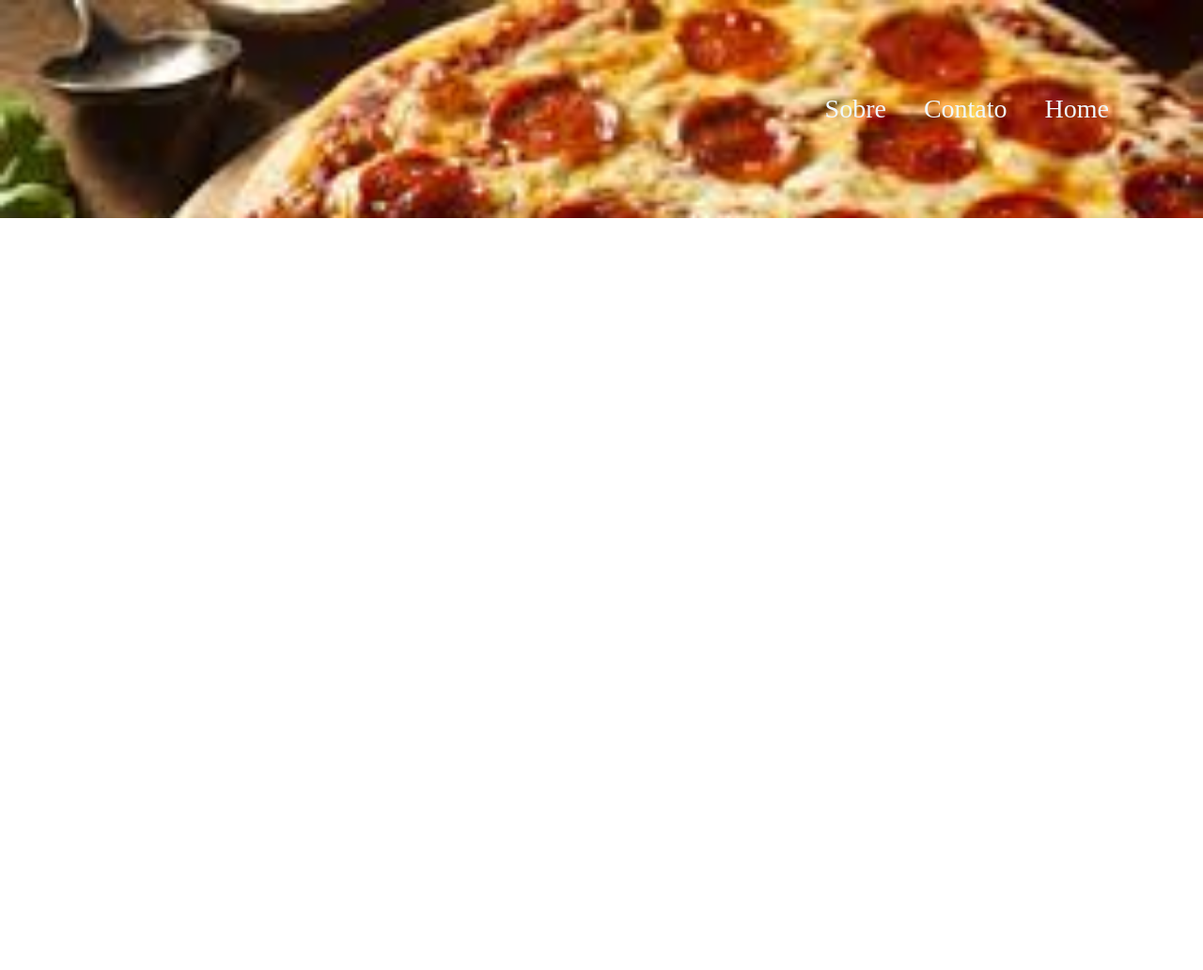
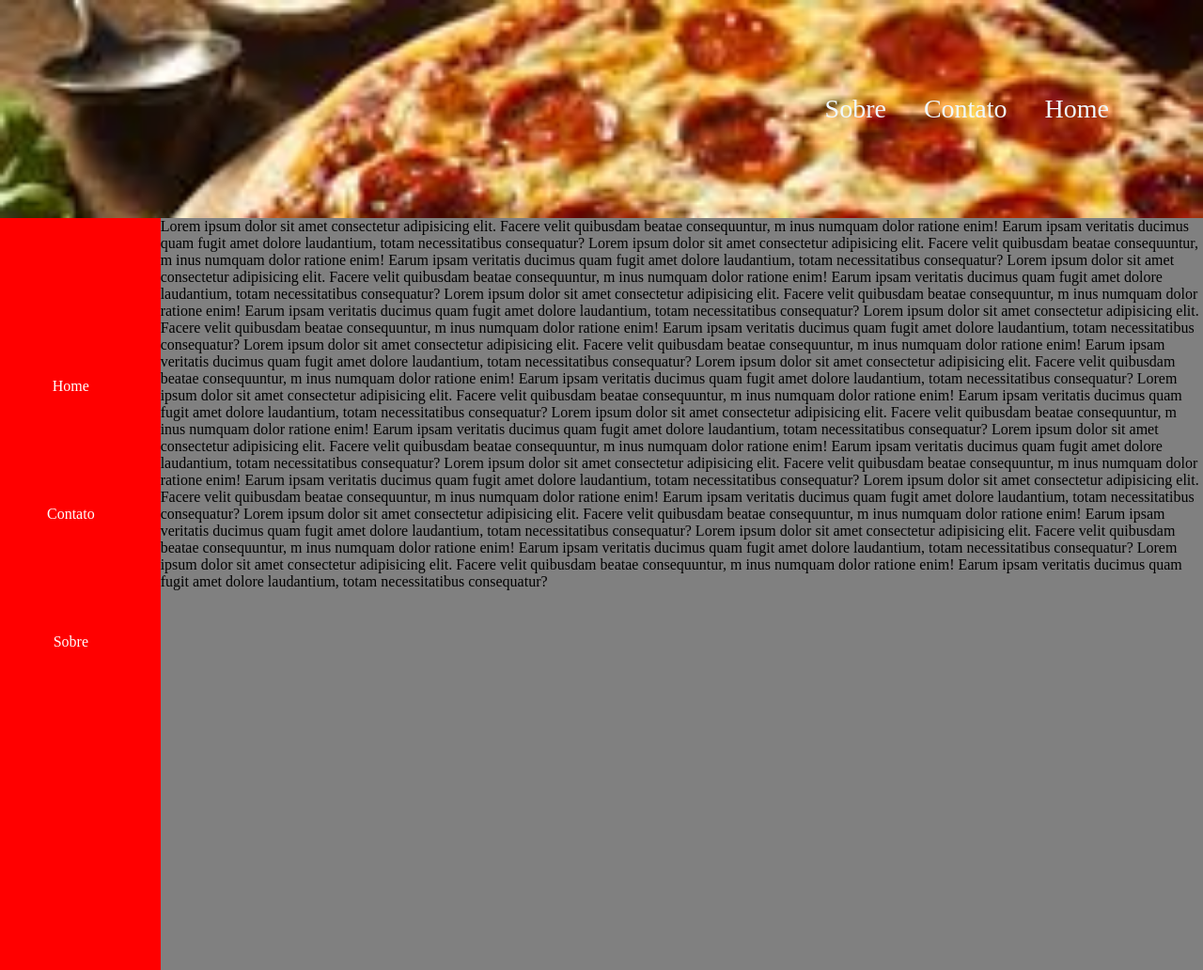
Before and after one commit to levyronaldz/desafio-html, a plain HTML site: page index.html in a window 1280 px wide. Shown: the whole page at 94% size. Before the commit the page ends 800 px from the top, so only its background shows below. Drawn offline with Linux system fonts and the light colour scheme.

Commit message:
estilização main e aside css

```diff
--- a/index.html
+++ b/index.html
@@ -20,8 +20,77 @@
     </header>
     <main>
         <aside>
+            <div>
+                <ul>
+                    <li>
+                        <a href="">Home</a><br>
+                        <a href="">Contato</a><br>
+                        <a href="">Sobre</a><br>
+                    </li>
+                </ul>
+            </div>
 
         </aside>
+        <p>Lorem ipsum dolor sit amet consectetur adipisicing elit.
+            Facere velit quibusdam beatae consequuntur, m
+            inus numquam dolor ratione enim! Earum ipsam veritatis ducimus quam fugit amet
+            dolore laudantium, totam necessitatibus consequatur?
+            Lorem ipsum dolor sit amet consectetur adipisicing elit.
+            Facere velit quibusdam beatae consequuntur, m
+            inus numquam dolor ratione enim! Earum ipsam veritatis ducimus quam fugit amet
+            dolore laudantium, totam necessitatibus consequatur?
+            Lorem ipsum dolor sit amet consectetur adipisicing elit.
+            Facere velit quibusdam beatae consequuntur, m
+            inus numquam dolor ratione enim! Earum ipsam veritatis ducimus quam fugit amet
+            dolore laudantium, totam necessitatibus consequatur?
+            Lorem ipsum dolor sit amet consectetur adipisicing elit.
+            Facere velit quibusdam beatae consequuntur, m
+            inus numquam dolor ratione enim! Earum ipsam veritatis ducimus quam fugit amet
+            dolore laudantium, totam necessitatibus consequatur?
+            Lorem ipsum dolor sit amet consectetur adipisicing elit.
+            Facere velit quibusdam beatae consequuntur, m
+            inus numquam dolor ratione enim! Earum ipsam veritatis ducimus quam fugit amet
+            dolore laudantium, totam necessitatibus consequatur?
+            Lorem ipsum dolor sit amet consectetur adipisicing elit.
+            Facere velit quibusdam beatae consequuntur, m
+            inus numquam dolor ratione enim! Earum ipsam veritatis ducimus quam fugit amet
+            dolore laudantium, totam necessitatibus consequatur?
+            Lorem ipsum dolor sit amet consectetur adipisicing elit.
+            Facere velit quibusdam beatae consequuntur, m
+            inus numquam dolor ratione enim! Earum ipsam veritatis ducimus quam fugit amet
+            dolore laudantium, totam necessitatibus consequatur?
+            Lorem ipsum dolor sit amet consectetur adipisicing elit.
+            Facere velit quibusdam beatae consequuntur, m
+            inus numquam dolor ratione enim! Earum ipsam veritatis ducimus quam fugit amet
+            dolore laudantium, totam necessitatibus consequatur?
+            Lorem ipsum dolor sit amet consectetur adipisicing elit.
+            Facere velit quibusdam beatae consequuntur, m
+            inus numquam dolor ratione enim! Earum ipsam veritatis ducimus quam fugit amet
+            dolore laudantium, totam necessitatibus consequatur?
+            Lorem ipsum dolor sit amet consectetur adipisicing elit.
+            Facere velit quibusdam beatae consequuntur, m
+            inus numquam dolor ratione enim! Earum ipsam veritatis ducimus quam fugit amet
+            dolore laudantium, totam necessitatibus consequatur?
+            Lorem ipsum dolor sit amet consectetur adipisicing elit.
+            Facere velit quibusdam beatae consequuntur, m
+            inus numquam dolor ratione enim! Earum ipsam veritatis ducimus quam fugit amet
+            dolore laudantium, totam necessitatibus consequatur?
+            Lorem ipsum dolor sit amet consectetur adipisicing elit.
+            Facere velit quibusdam beatae consequuntur, m
+            inus numquam dolor ratione enim! Earum ipsam veritatis ducimus quam fugit amet
+            dolore laudantium, totam necessitatibus consequatur?
+            Lorem ipsum dolor sit amet consectetur adipisicing elit.
+            Facere velit quibusdam beatae consequuntur, m
+            inus numquam dolor ratione enim! Earum ipsam veritatis ducimus quam fugit amet
+            dolore laudantium, totam necessitatibus consequatur?
+            Lorem ipsum dolor sit amet consectetur adipisicing elit.
+            Facere velit quibusdam beatae consequuntur, m
+            inus numquam dolor ratione enim! Earum ipsam veritatis ducimus quam fugit amet
+            dolore laudantium, totam necessitatibus consequatur?
+            Lorem ipsum dolor sit amet consectetur adipisicing elit.
+            Facere velit quibusdam beatae consequuntur, m
+            inus numquam dolor ratione enim! Earum ipsam veritatis ducimus quam fugit amet
+            dolore laudantium, totam necessitatibus consequatur?</p>
     </main>
     <footer>
 
--- a/style.css
+++ b/style.css
@@ -30,3 +30,38 @@ header nav > ul li a{
     padding: 20px;
 
 }
+
+aside{
+    float: left;
+    align-items: left;
+    background-color: red;
+    float: left;
+    padding-left: 50px;
+    height: 100vh;
+}
+
+main{
+    float: left;
+    height: auto;
+    background-color: gray;
+
+}
+
+main aside div ul{
+    list-style: none;
+    color: #fff;
+    text-align: center;
+    margin-left: -50px;
+    margin-right: 20px;
+    margin-top: 120px;
+}
+
+main aside div ul li a{
+
+    display: block;
+    text-decoration: none;
+    padding: 50px;
+    color: #fff;
+
+
+}
```
